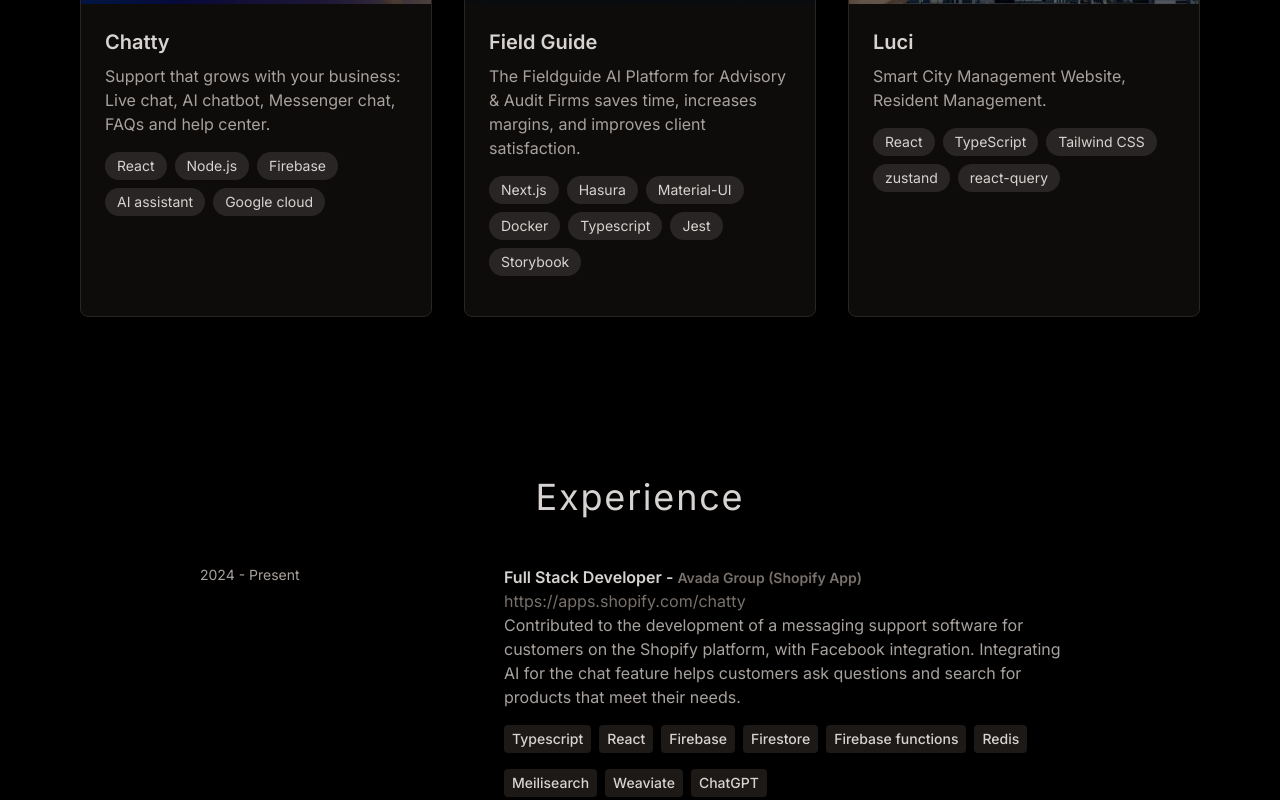
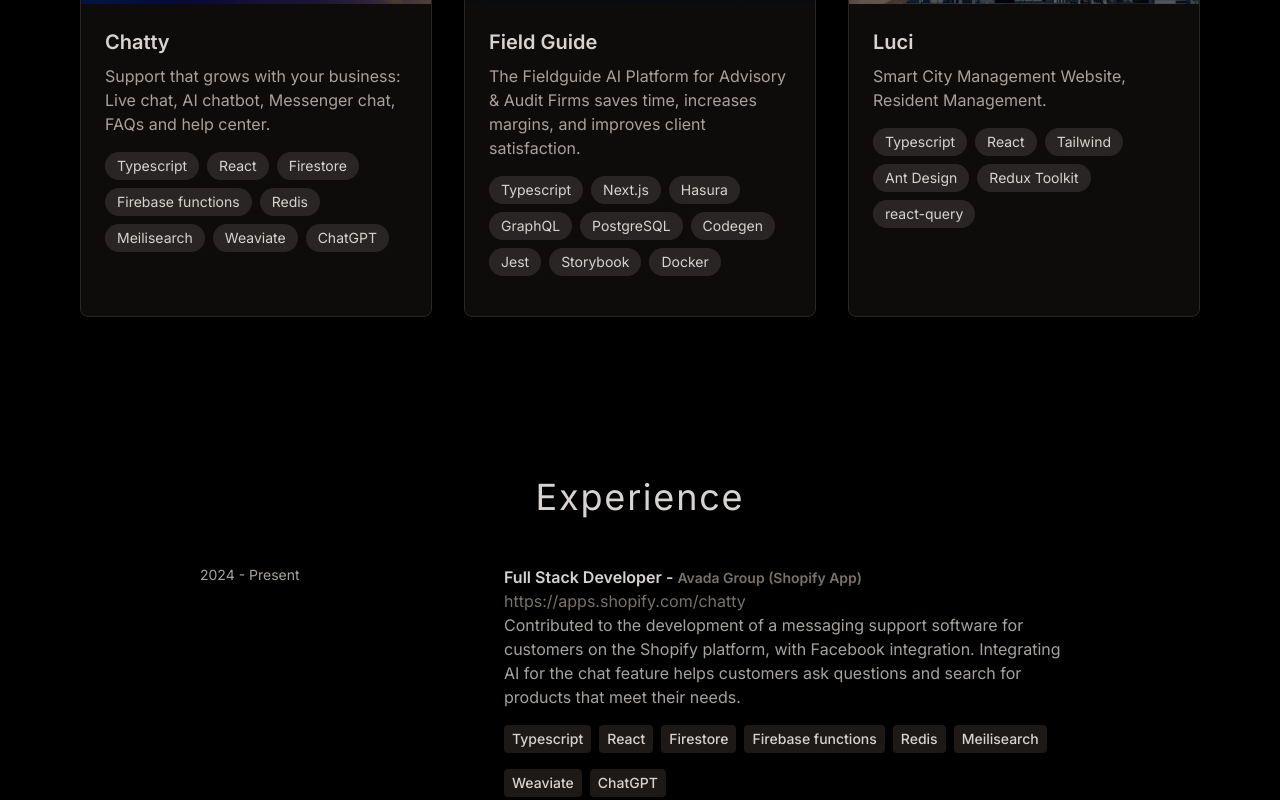
Before and after one commit to tuandung1304/dungnt-portfolio, a Next.js app: page / in a window 1280 px wide. Shown: the part 2600-3400 px from the top of the page. Built offline with nearby package versions, Linux system fonts and the light colour scheme.

Commit message:
Update project technologies and descriptions

```diff
--- a/src/app/components/Projects.tsx
+++ b/src/app/components/Projects.tsx
@@ -1,4 +1,6 @@
 'use client'
+
+import { EXPERIENCES } from '@/app/constants'
 import { projects } from '@/app/constants/projects'
 import { motion } from 'framer-motion'
 import Image from 'next/image'
@@ -40,7 +42,7 @@ export default function Projects() {
               <h3 className="mb-2 text-xl font-semibold">{project.title}</h3>
               <p className="mb-4 text-stone-400">{project.description}</p>
               <div className="mb-4 flex flex-wrap gap-2">
-                {project.technologies.map((tech) => (
+                {EXPERIENCES[index].technologies.map((tech) => (
                   <span
                     key={tech}
                     className="rounded-full bg-stone-800 px-3 py-1 text-sm">
--- a/src/app/constants/index.ts
+++ b/src/app/constants/index.ts
@@ -13,7 +13,6 @@ export const EXPERIENCES = [
     technologies: [
       'Typescript',
       'React',
-      'Firebase',
       'Firestore',
       'Firebase functions',
       'Redis',
@@ -37,6 +36,7 @@ export const EXPERIENCES = [
       'Codegen',
       'Jest',
       'Storybook',
+      'Docker',
     ],
     production: 'https://www.fieldguide.io',
   },
@@ -44,13 +44,13 @@ export const EXPERIENCES = [
     year: '2022 - 2023',
     role: 'Frontend Developer',
     company: 'Luci',
-    description: `Smart City Management Website, Resident Management`,
+    description: `Contributed to the development of a resident management web application for building administrators.`,
     technologies: [
       'Typescript',
       'React',
       'Tailwind',
       'Ant Design',
-      'zustand',
+      'Redux Toolkit',
       'react-query',
     ],
     production: 'https://luci.vn',
--- a/src/app/constants/projects.ts
+++ b/src/app/constants/projects.ts
@@ -2,7 +2,6 @@ export interface Project {
   title: string
   description: string
   image: string
-  technologies: string[]
   production: string
 }
 
@@ -12,13 +11,6 @@ export const projects: Project[] = [
     description:
       'Support that grows with your business: Live chat, AI chatbot, Messenger chat, FAQs and help center.',
     image: '/images/chatty.webp',
-    technologies: [
-      'React',
-      'Node.js',
-      'Firebase',
-      'AI assistant',
-      'Google cloud',
-    ],
     production: 'https://apps.shopify.com/chatty',
   },
   {
@@ -26,28 +18,12 @@ export const projects: Project[] = [
     description:
       'The Fieldguide AI Platform for Advisory & Audit Firms saves time, increases margins, and improves client satisfaction.',
     image: '/images/fieldguide.jpg',
-    technologies: [
-      'Next.js',
-      'Hasura',
-      'Material-UI',
-      'Docker',
-      'Typescript',
-      'Jest',
-      'Storybook',
-    ],
     production: 'https://www.fieldguide.io',
   },
   {
     title: 'Luci',
     description: 'Smart City Management Website, Resident Management.',
     image: '/images/luci.webp',
-    technologies: [
-      'React',
-      'TypeScript',
-      'Tailwind CSS',
-      'zustand',
-      'react-query',
-    ],
     production: 'https://luci.vn',
   },
 ]
```
